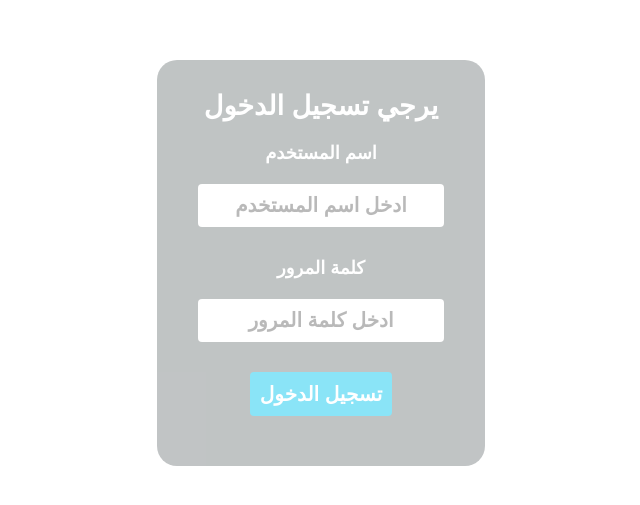
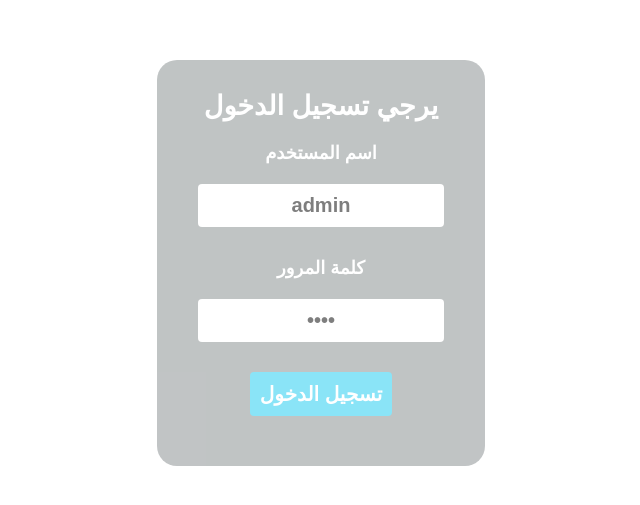
Before and after one commit to Abdelmoaiz/Company-Acounts-App, an Electron app: page index.html in a window 1500 px wide. Shown: the part 137-642 px from the top of the page, without its empty margins (49-689 px from the left). Drawn offline with Linux system fonts and the light colour scheme; no server answers.

Commit message:
Update index.html

```diff
--- a/index.html
+++ b/index.html
@@ -50,11 +50,11 @@
         <form action="" method="">
             <div class="divUsername">
                 <label>اسم المستخدم</label>
-                <input type="text" value="" id="username" placeholder="ادخل اسم المستخدم" />
+                <input type="text" value="admin" id="username" placeholder="ادخل اسم المستخدم" />
             </div>
             <div class="divPassword">
                 <label>كلمة  المرور</label>
-                <input type="password" value="" id="password" placeholder="ادخل كلمة المرور"/>
+                <input type="password" value="1122" id="password" placeholder="ادخل كلمة المرور"/>
             </div>
             <div class="divButton">
               <button class="btn-signIn">تسجيل الدخول</button>
```
